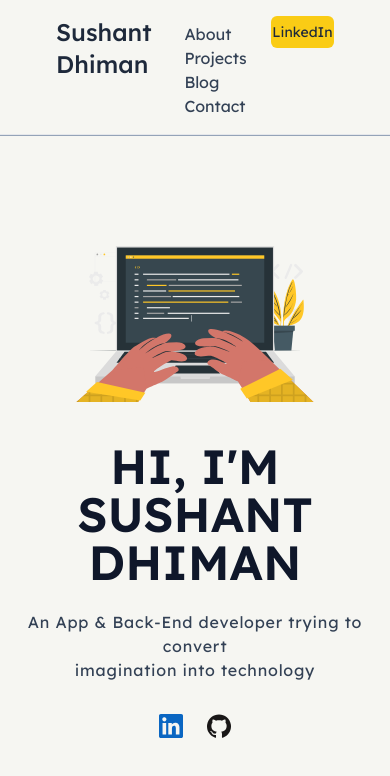
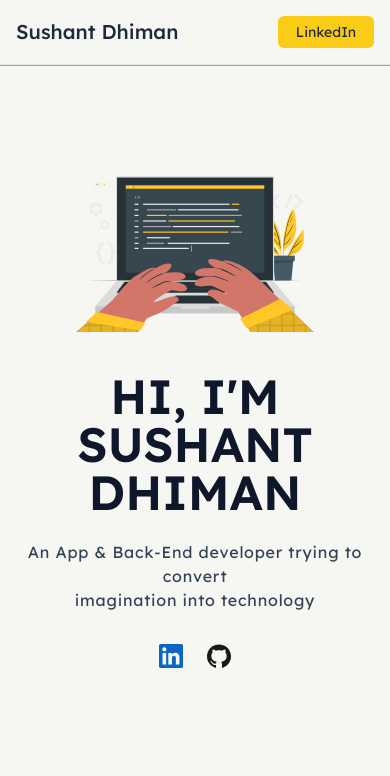
Before and after one commit to sushant102004/CodeWithSushantUpdated, a React (Create React App) app: page / in a window 390 px wide. Shown: the top 776 px of the page. Built offline with nearby package versions, Linux system fonts and the light colour scheme.

Commit message:
Responsive NavBar

```diff
--- a/src/components/navbar.js
+++ b/src/components/navbar.js
@@ -1,10 +1,10 @@
 export default function NavBar() {
     return (
         <>
-        <div className='flex justify-between mx-14 my-4'>
-            <h2 className="text-2xl font-medium text-slate-800">Sushant Dhiman</h2>
+        <div className='flex justify-between mx-4 lg:mx-14 my-4'>
+            <h2 className="font-medium text-slate-800 text-xl mt-0.5 lg:text-2xl">Sushant Dhiman</h2>
             {/* Menu */}
-            <ul className="md:flex mt-1.5 text-base text-slate-700">
+            <ul className="hidden md:flex mt-1.5 text-base text-slate-700">
                 <li className='mr-6'><a href="/">About</a></li>
                 <li className='mr-6'><a href="/">Projects</a></li>
                 <li className='mr-6'><a href="/">Blog</a></li>
--- a/tailwind.config.js
+++ b/tailwind.config.js
@@ -3,15 +3,15 @@ module.exports = {
   content: ["./src/**/*.{js,jsx,ts,tsx}"],
   theme: {
     extend: {
+      screens: {
+        'sm' : '480px',
+        'md' : '768px',
+        'lg' : '1024px'
+      },
       colors: {
         primaryBlack: 'var(--primary-black)'
       }
     },
-    screens: {
-      'sm' : '640px',
-      'md' : '768px',
-      'lg' : '1024px'
-    },
   },
   plugins: [],
 }
```
